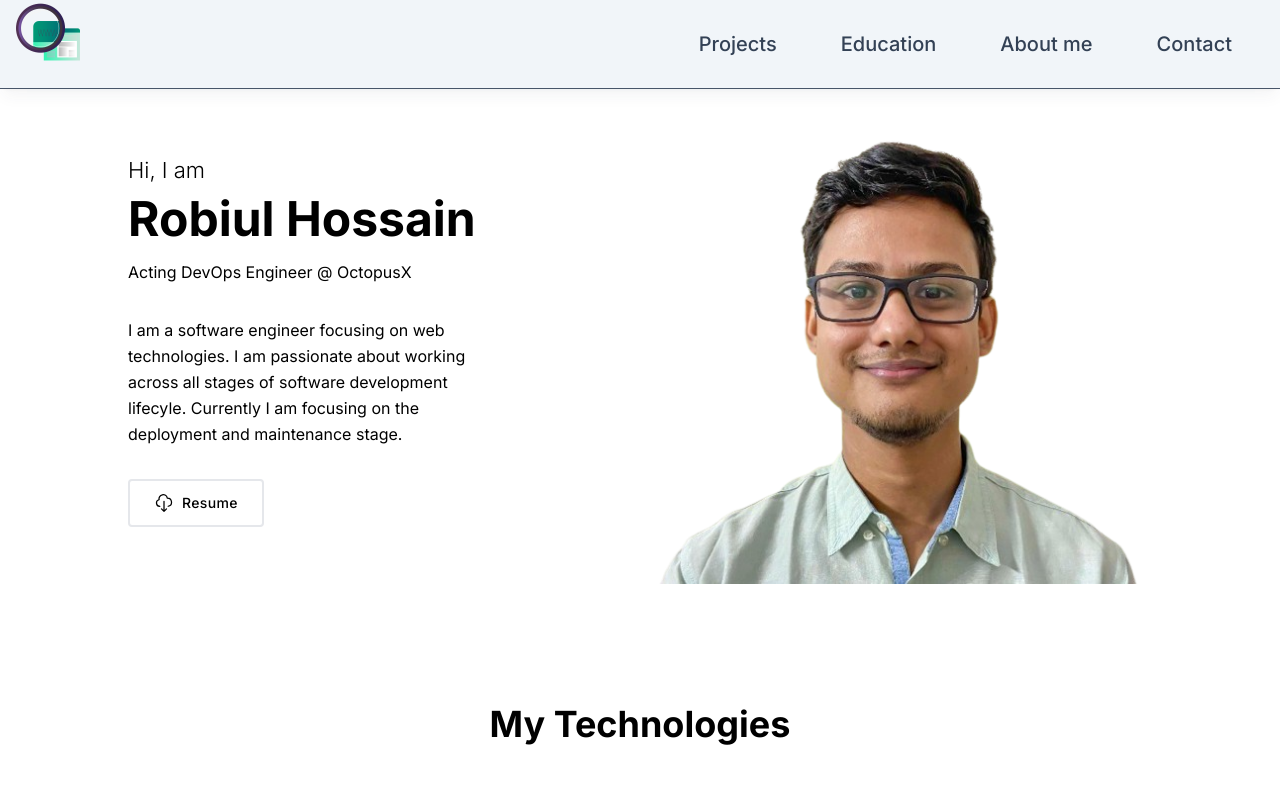
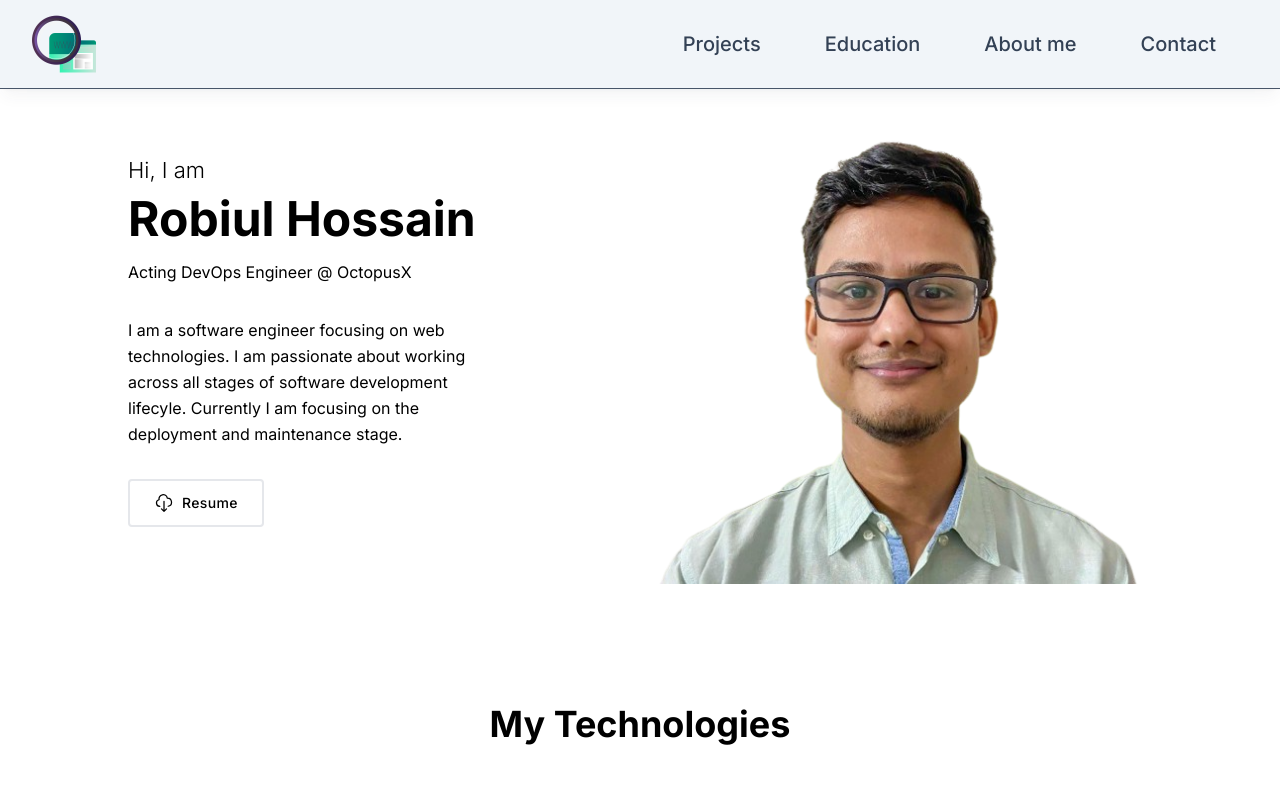
Before and after one commit to coder7475/robiul-hossain-portfolio, a Next.js app: page / in a window 1280 px wide. Shown: the top 800 px of the page. Built offline with nearby package versions, Linux system fonts and the light colour scheme; grey boxes are pictures that could not be loaded.

Commit message:
feat: change layout

```diff
--- a/src/components/shared/Navbar.tsx
+++ b/src/components/shared/Navbar.tsx
@@ -67,13 +67,13 @@ const Navbar = () => {
       <div className="relative max-w-7xl mx-auto">
         <nav
           aria-label="main navigation"
-          className="flex h-[5.5rem] items-stretch justify-between font-medium text-slate-700"
+          className="flex h-[5.5rem] items-center justify-between font-medium text-slate-700 mx-4"
           role="navigation"
         >
           <img
             src="/image/www.png"
             alt="portofolio icon"
-            className="w-16 h-16"
+            className="w-12 h-12 lg:w-16 lg:h-16"
           />
 
           {/*      <!-- Mobile trigger --> */}
```
